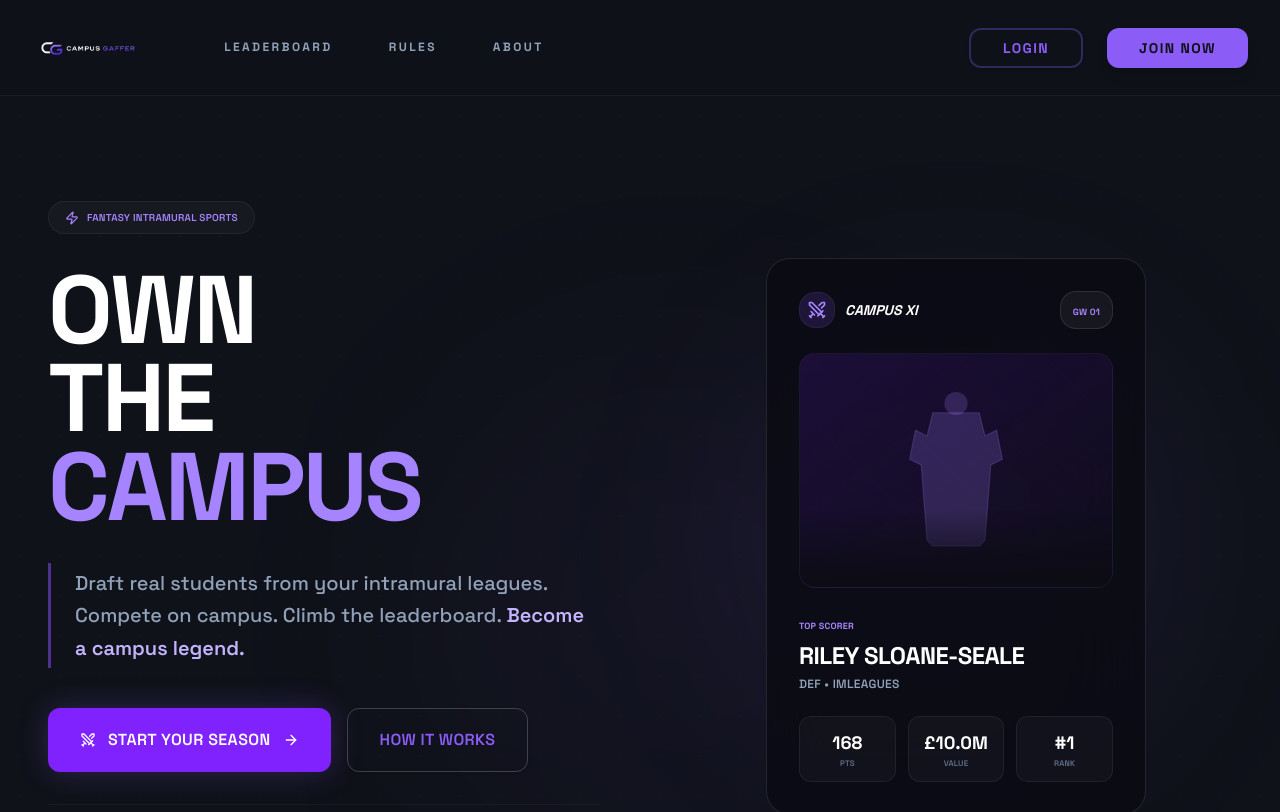
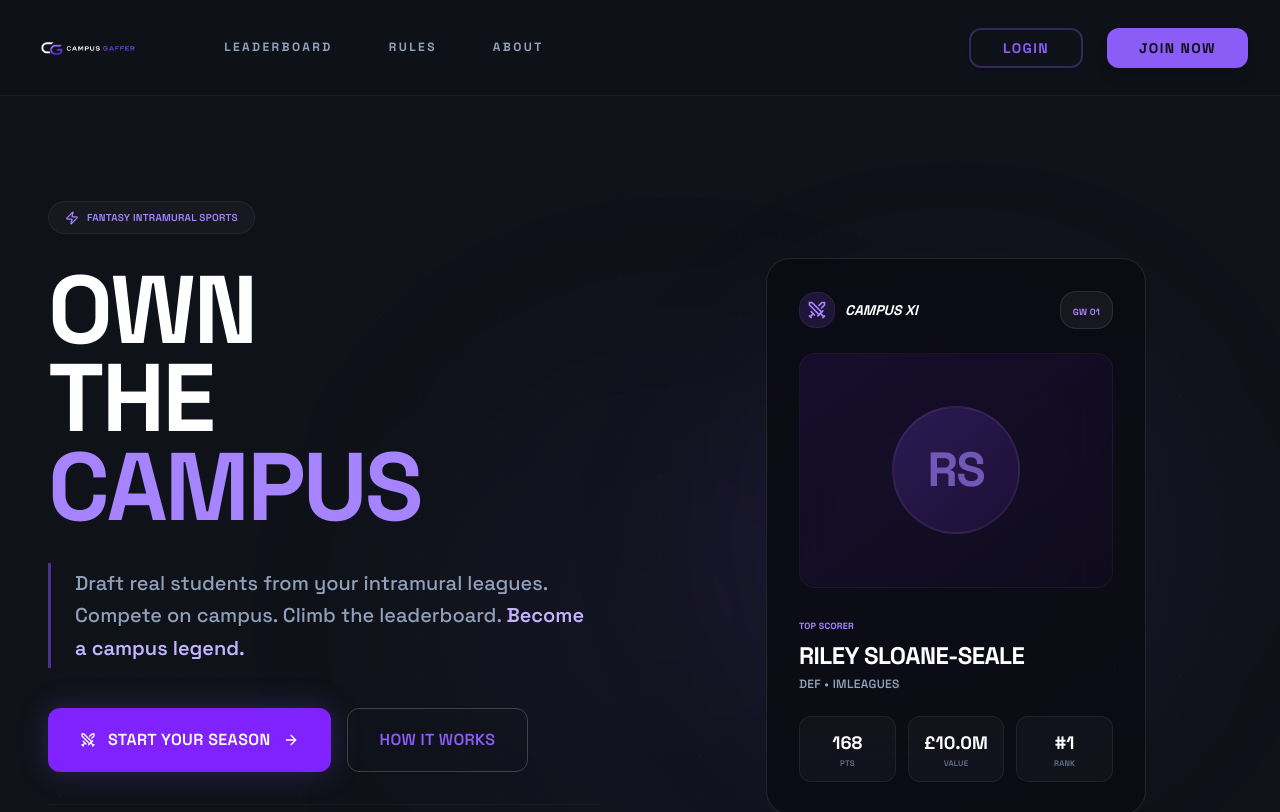
Before and after one commit to campus-gaffer/campus-gaffer-org, a React (Vite) app in the folder campus-gaffer-frontend/: page / in a window 1280 px wide. Shown: the top 812 px of the page. Built offline with nearby package versions, Linux system fonts and the light colour scheme; no server answers.

Commit message:
fix: replace jersey SVG with dynamic initials badge on hero card

```diff
--- a/campus-gaffer-frontend/src/components/HeroVisual.tsx
+++ b/campus-gaffer-frontend/src/components/HeroVisual.tsx
@@ -65,33 +65,19 @@ export default function HeroVisual() {
           </div>
         </div>
 
-        {/* Player avatar — geometric jersey silhouette */}
-        <div className="relative w-full aspect-[4/3] rounded-2xl bg-gradient-to-br from-violet-600/15 to-violet-900/5 border border-white/[0.04] mb-6 overflow-hidden">
-          {/* Diagonal stripe pattern */}
-          <div
-            className="absolute inset-0 opacity-[0.03] pointer-events-none"
-            style={{
-              backgroundImage:
-                "repeating-linear-gradient(45deg, transparent, transparent 20px, rgba(139,92,246,0.3) 20px, rgba(139,92,246,0.3) 21px)",
-            }}
-          />
-          {/* Abstract player shape — jersey silhouette */}
-          <svg
-            viewBox="0 0 120 160"
-            className="absolute inset-0 w-full h-full p-6 text-violet-400/20"
-            fill="none"
-            xmlns="http://www.w3.org/2000/svg"
-          >
-            <path
-              d="M40 30 L80 30 L85 50 L95 45 L100 70 L90 75 L85 140 L80 145 L40 145 L35 140 L30 75 L20 70 L25 45 L35 50 Z"
-              className="fill-current"
-              stroke="currentColor"
-              strokeWidth="1"
-            />
-            <circle cx="60" cy="22" r="10" className="fill-current" />
-          </svg>
-          {/* Gradient overlay at bottom */}
-          <div className="absolute inset-x-0 bottom-0 h-1/3 bg-gradient-to-t from-[#0c0c14] to-transparent" />
+        {/* Player avatar — initials badge */}
+        <div className="relative w-full aspect-[4/3] rounded-2xl bg-gradient-to-br from-violet-600/10 to-violet-900/5 border border-white/[0.04] mb-6 overflow-hidden flex items-center justify-center">
+          <div className="w-28 h-28 md:w-32 md:h-32 rounded-full bg-gradient-to-br from-violet-500/20 to-violet-600/10 border-2 border-white/[0.06] flex items-center justify-center">
+            <span className="text-4xl md:text-5xl font-bold text-violet-400/60 uppercase tracking-tight select-none">
+              {topPlayer?.name
+                ? topPlayer.name
+                    .split(" ")
+                    .map((n: string) => n[0])
+                    .join("")
+                    .slice(0, 2)
+                : "RS"}
+            </span>
+          </div>
         </div>
 
         {/* Player info */}
```
